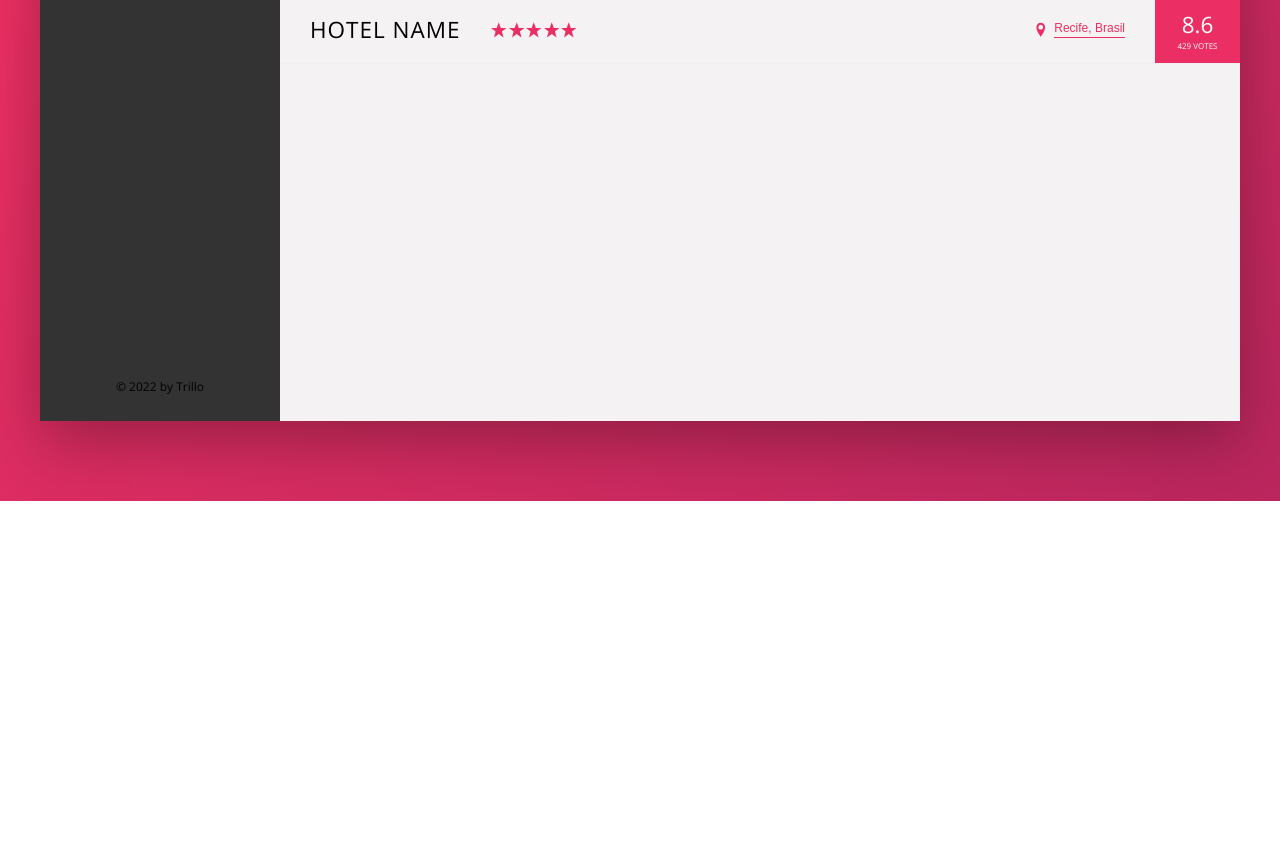
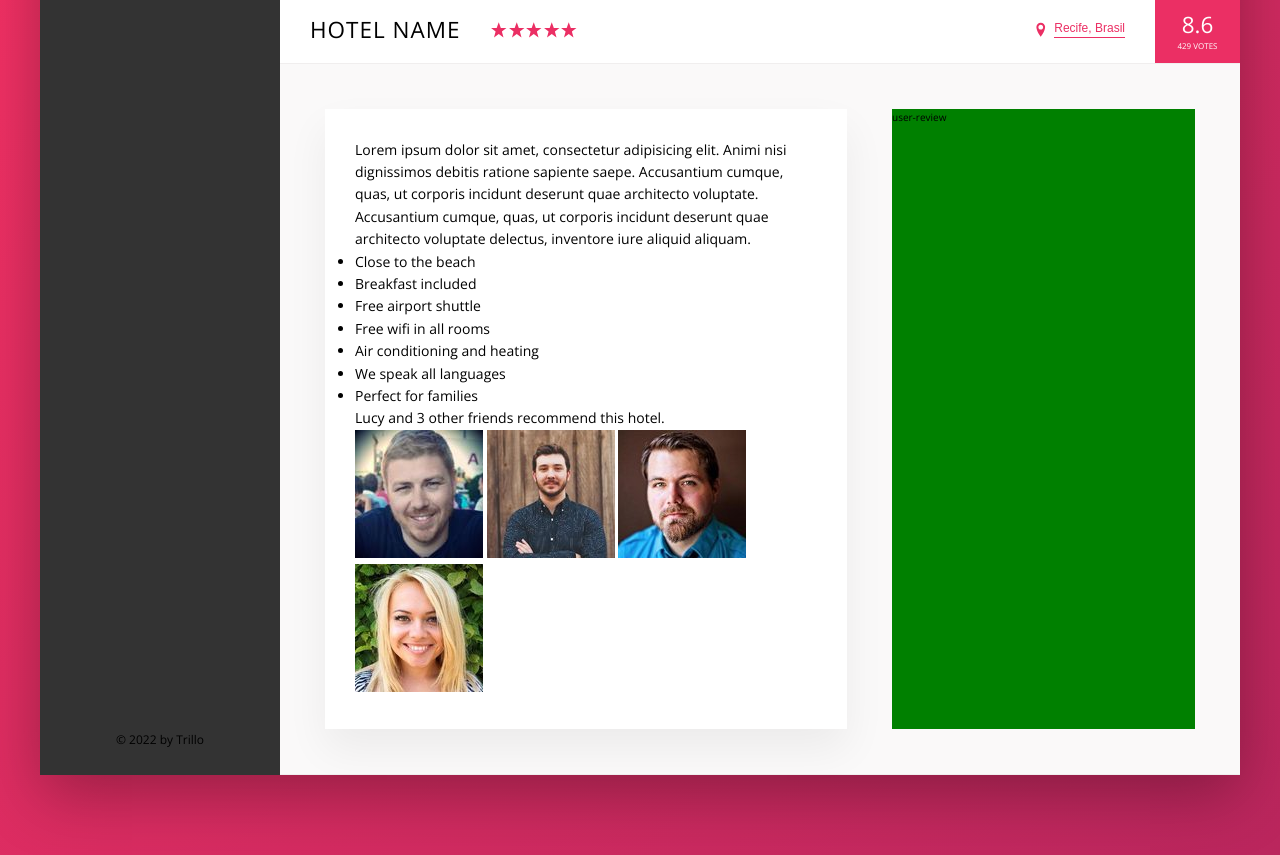
Before and after one commit to henriquequeirozcunha/trillo, a website: page index.html in a window 1280 px wide. Shown: the part 529-1384 px from the top of the page. Before the commit the page ends 1030 px from the top, so only its background shows below. Drawn offline with nearby package versions, Linux system fonts and the light colour scheme.

Commit message:
feat: add description components

```diff
--- a/index.html
+++ b/index.html
@@ -138,6 +138,45 @@
                             <div class="overview__rating-count">429 votes</div>
                         </div>
                     </div>
+
+                    <div class="detail">
+                        <div class="description">
+                            <p class="paragraph">
+                                Lorem ipsum dolor sit amet, consectetur adipisicing elit. Animi nisi dignissimos debitis ratione sapiente saepe. Accusantium cumque, quas, ut corporis incidunt deserunt quae architecto voluptate.
+                            </p>
+
+                            <p class="paragraph">
+                                Accusantium cumque, quas, ut corporis incidunt deserunt quae architecto voluptate delectus, inventore iure aliquid aliquam.
+                            </p>
+
+                            <ul class="list">
+                                <li class="list__item">Close to the beach</li>
+                                <li class="list__item">Breakfast included</li>
+                                <li class="list__item">Free airport shuttle</li>
+                                <li class="list__item">Free wifi in all rooms</li>
+                                <li class="list__item">Air conditioning and heating</li>
+                                <li class="list__item">We speak all languages</li>
+                                <li class="list__item">Perfect for families</li>
+                            </ul>
+
+                            <div class="recommend">
+                                <p class="recommend__count">
+                                    Lucy and 3 other friends recommend this hotel.
+                                </p>
+
+                                <div class="recommend__friends">
+                                    <img src="img/user-3.jpg" alt="Friend 3" class="recommend__photo">
+                                    <img src="img/user-4.jpg" alt="Friend 4" class="recommend__photo">
+                                    <img src="img/user-5.jpg" alt="Friend 5" class="recommend__photo">
+                                    <img src="img/user-6.jpg" alt="Friend 6" class="recommend__photo">
+                                </div>
+                            </div>
+                        </div>
+
+                        <div class="user-reviews">
+                            user-review
+                        </div>
+                    </div>
                 </main>
             </div>
         </div>
--- a/sass/_components.scss
+++ b/sass/_components.scss
@@ -204,7 +204,7 @@
 .overview {
     display: flex;
     align-items: center;
-    border-bottom: 1px solid var(--color-grey-light-3);
+    border-bottom: var(--line);
 
     &__heading {
         font-size: 2.25rem;
--- a/sass/_layout.scss
+++ b/sass/_layout.scss
@@ -12,7 +12,7 @@
     height: 7rem;
     background-color: #fff;
 
-    border-bottom: 1px solid var(--color-grey-light-3);
+    border-bottom: var(--line);
     display: flex;
     justify-content: space-between;
     align-items: center;
@@ -33,7 +33,28 @@
 }
 
 .hotel-view {
-    height: 80rem;
+    background-color: #fff;
 
     flex: 1;
 }
+
+.detail {
+    display: flex;
+    padding: 4.5rem;
+    background-color: var(--color-grey-light-1);
+    border-bottom: var(--line);
+}
+
+.description {
+    font-size: 1.4rem;
+    background-color: #fff;
+    box-shadow: var(--shadow-light);
+    padding: 3rem;
+    flex: 0 0 60%;
+    margin-right: 4.5rem;
+}
+
+.user-reviews {
+    background-color: green;
+    flex: 1;
+}
--- a/sass/main.scss
+++ b/sass/main.scss
@@ -17,6 +17,9 @@
     --color-grey-dark-3: #999;
 
     --shadow-dark : 0 2rem 6rem rgba(0, 0, 0, 0.3);
+    --shadow-light: 0 2rem 4rem rgba(0, 0,0, .06);
+
+    --line: 1px solid var(--color-grey-light-3);
 }
 
 * {
```
Also changed, not shown: css/style.css.
